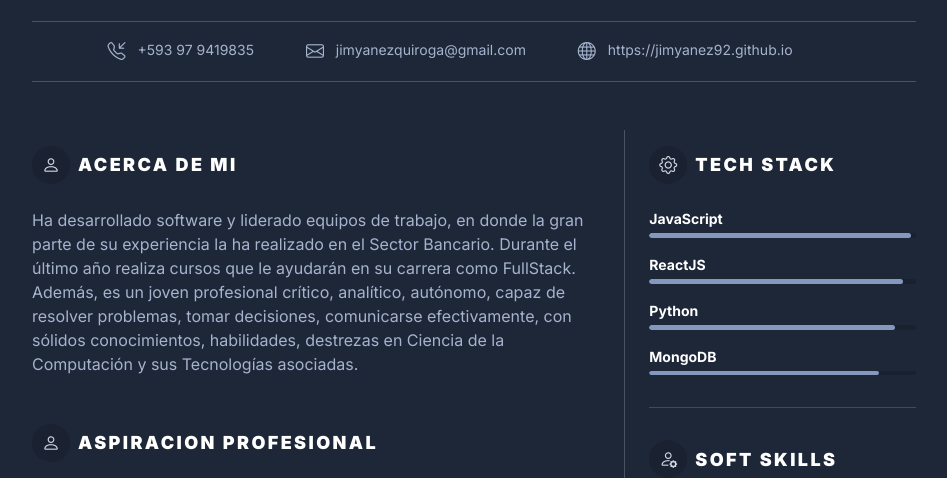
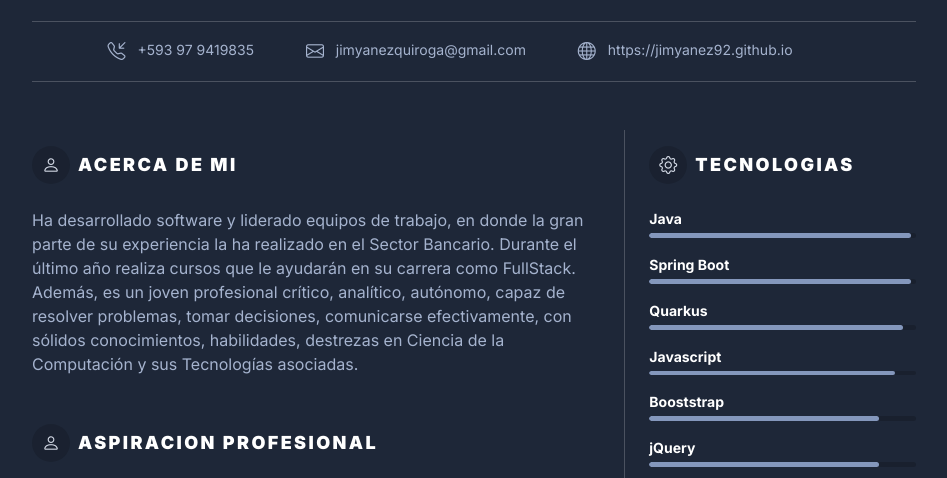
Before and after one commit to jimyanez92/jimyanez92.github.io, a plain HTML site: page index.html in a window 1280 px wide. Shown: the part 322-800 px from the top of the page, without its empty margins (166-1113 px from the left). Drawn offline with nearby package versions, Linux system fonts and the light colour scheme.

Commit message:
Update index.html

```diff
--- a/index.html
+++ b/index.html
@@ -128,28 +128,40 @@
                                 <!--//col-8-->
                                 <div class="col-12 col-lg-4 ps-lg-4">
                                     <section class="resume-skills-section resume-section">
-                                        <h3 class="resume-section-heading text-uppercase py-2 py-lg-3 py-3"><i class="resume-section-heading-icon bi bi-gear me-2"></i>Tech Stack</h3>
+                                        <h3 class="resume-section-heading text-uppercase py-2 py-lg-3 py-3"><i class="resume-section-heading-icon bi bi-gear me-2"></i>Tecnologias</h3>
                                         <ul class="list-unstyled">
                                             <li class="mb-2">
-                                                <div class="resume-skill-name">JavaScript</div>
+                                                <div class="resume-skill-name">Java</div>
                                                 <div class="progress resume-progress" role="progressbar" aria-label="Basic example" aria-valuenow="98" aria-valuemin="0" aria-valuemax="100">
                                                     <div class="progress-bar resume-progress-bar" style="width: 98%"></div>
                                                 </div>
                                             </li>
                                             <li class="mb-2">
-                                                <div class="resume-skill-name">ReactJS</div>
+                                                <div class="resume-skill-name">Spring Boot</div>
+                                                <div class="progress resume-progress" role="progressbar" aria-label="Basic example" aria-valuenow="98" aria-valuemin="0" aria-valuemax="100">
+                                                    <div class="progress-bar resume-progress-bar" style="width: 98%"></div>
+                                                </div>
+                                            </li>
+                                            <li class="mb-2">
+                                                <div class="resume-skill-name">Quarkus</div>
                                                 <div class="progress resume-progress" role="progressbar" aria-label="Basic example" aria-valuenow="95" aria-valuemin="0" aria-valuemax="100">
                                                     <div class="progress-bar resume-progress-bar" style="width: 95%"></div>
                                                 </div>
                                             </li>
                                             <li class="mb-2">
-                                                <div class="resume-skill-name">Python</div>
+                                                <div class="resume-skill-name">Javascript</div>
                                                 <div class="progress resume-progress" role="progressbar" aria-label="Basic example" aria-valuenow="92" aria-valuemin="0" aria-valuemax="100">
                                                     <div class="progress-bar resume-progress-bar" style="width: 92%"></div>
                                                 </div>
                                             </li>
                                             <li class="mb-2">
-                                                <div class="resume-skill-name">MongoDB</div>
+                                                <div class="resume-skill-name">Booststrap</div>
+                                                <div class="progress resume-progress" role="progressbar" aria-label="Basic example" aria-valuenow="86" aria-valuemin="0" aria-valuemax="100">
+                                                    <div class="progress-bar resume-progress-bar" style="width: 86%"></div>
+                                                </div>
+                                            </li>
+                                            <li class="mb-2">
+                                                <div class="resume-skill-name">jQuery</div>
                                                 <div class="progress resume-progress" role="progressbar" aria-label="Basic example" aria-valuenow="86" aria-valuemin="0" aria-valuemax="100">
                                                     <div class="progress-bar resume-progress-bar" style="width: 86%"></div>
                                                 </div>
@@ -159,9 +171,9 @@
                                     <!--//resume-section-->
                                     <hr>
                                     <section class="resume-skills-section resume-section">
-                                        <h3 class="resume-section-heading text-uppercase py-2 py-lg-3 py-3"><i class="resume-section-heading-icon bi bi-person-gear me-2"></i>Soft Skills</h3>
+                                        <h3 class="resume-section-heading text-uppercase py-2 py-lg-3 py-3"><i class="resume-section-heading-icon bi bi-person-gear me-2"></i>Habilidades</h3>
                                         <ul class="list-inline">
-                                            <li class="list-inline-item"> <span class="badge resume-skill-badge">Leadship</span>
+                                            <li class="list-inline-item"> <span class="badge resume-skill-badge">Gesti&oacute;n de equipos</span>
                                             </li>
                                             <li class="list-inline-item"> <span class="badge resume-skill-badge">Project Management</span>
                                             </li>
```
